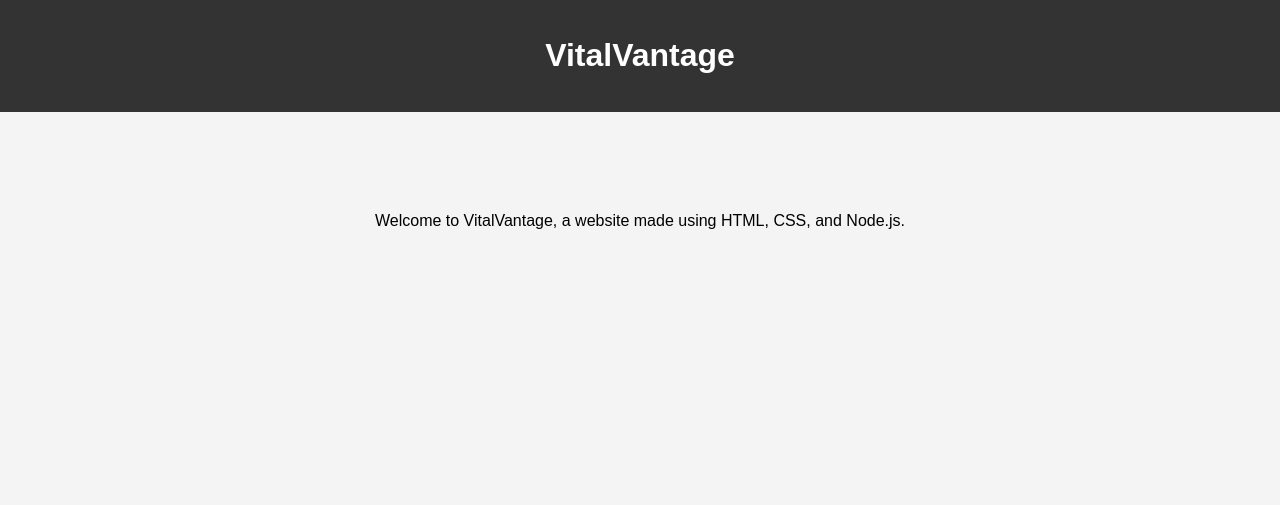
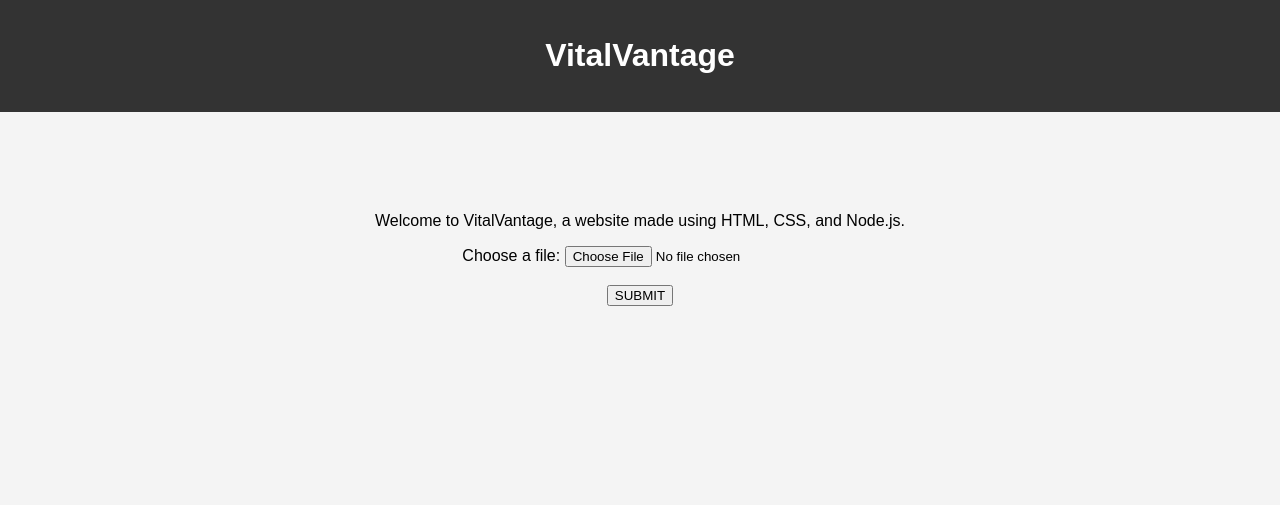
Before and after one commit to FireNaruto3/BCHackathon, a Flask app: page /eyeDisease.html in a window 1280 px wide. Shown: the top 505 px of the page. Run offline with Flask 3, Linux system fonts and the light colour scheme.

Commit message:
made changes

```diff
--- a/app.py
+++ b/app.py
@@ -1,6 +1,17 @@
-from flask import Flask, redirect, url_for, render_template
+from flask import Flask, render_template, request
+import os
+
 
 app = Flask(__name__)
+
+
+UPLOAD_FOLDER = 'uploads'
+app.config['UPLOAD_FOLDER'] = UPLOAD_FOLDER
+
+# Ensure the upload folder exists
+if not os.path.exists(UPLOAD_FOLDER):
+    os.makedirs(UPLOAD_FOLDER)
+
 
 @app.route("/")
 def home():
@@ -10,5 +21,21 @@ def home():
 def test():
     return render_template("eyeDisease.html")
 
+@app.route("/upload", methods = ["POST"])
+def upload():
+
+    file = request.files['file']
+
+    # If the user does not select a file, the browser submits an empty file without a filename
+    if file.filename == '':
+        return 'No selected file'
+
+        # Save the file to the upload folder
+    file_path = os.path.join(app.config['UPLOAD_FOLDER'], file.filename)
+    file.save(file_path)
+    return f'File uploaded successfully. Saved at: {file_path}'
+
+
+
 if(__name__ == '__main__'):
     app.run(debug = True)
--- a/templates/eyeDisease.html
+++ b/templates/eyeDisease.html
@@ -4,18 +4,20 @@
     <meta charset="UTF-8">
     <meta name="viewport" content="width=device-width, initial-scale=1.0">
     <title>Basic Website</title>
-    <link rel="stylesheet" href="styles.css">
+    <link rel="stylesheet" href="static/styles.css">
 </head>
 <body>
     <header>
         <h1>VitalVantage</h1>
     </header>
     <main>
-
         <p>Welcome to VitalVantage, a website made using HTML, CSS, and Node.js.</p>
-
-
-
+        <form action="/upload" method="post" enctype="multipart/form-data">
+            <label for="file">Choose a file:</label>
+            <input type="file" id="file" name="file" accept="image/png, image/jpeg, application/json">
+            <br><br>
+            <input type="submit" value="SUBMIT">
+        </form>
     </main>
 
     <footer>
```
Also changed, not shown: uploads/Giraffe.JPG (added).
